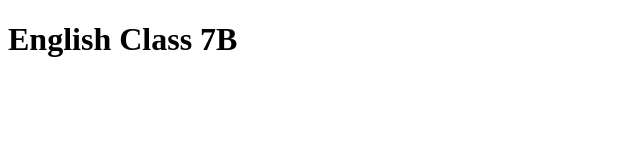
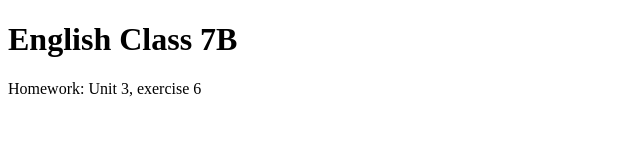
Before and after one commit to bakhtiyorovaguli-jpg/English-classss, a plain HTML site: page index.html in a window 1280 px wide. Shown: the whole page, without its empty margins (0-640 px from the left). Drawn offline with Linux system fonts and the light colour scheme.

Commit message:
hw is added

```diff
--- a/index.html
+++ b/index.html
@@ -7,5 +7,6 @@
 </head>
 <body>
     <h1>English Class 7B</h1>
+    <p>Homework: Unit 3, exercise 6</p>
 </body>
 </html>
```
